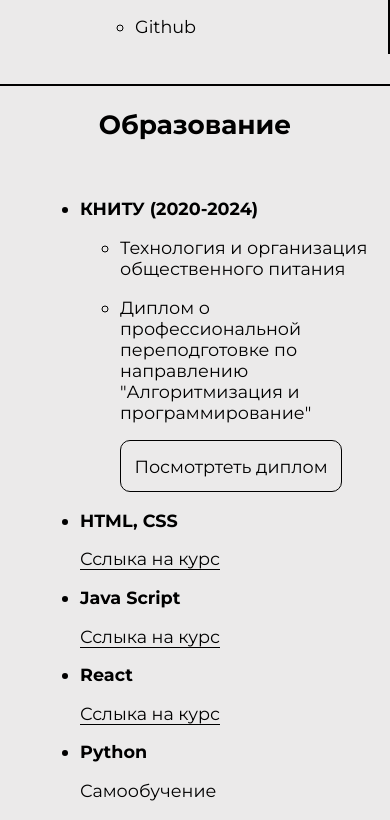
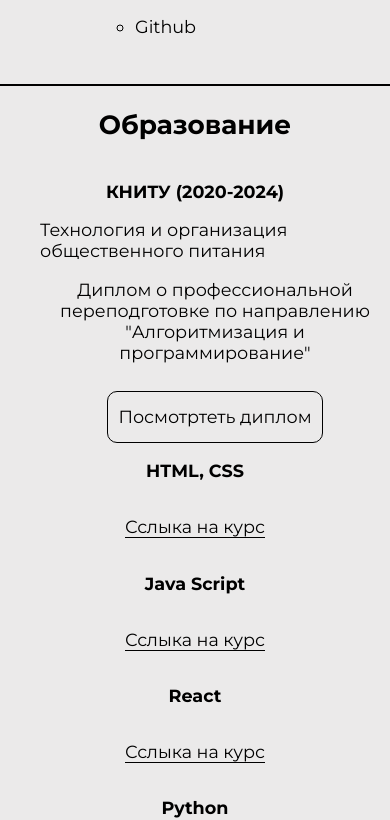
Before and after one commit to S0MANY/CV, a React (Create React App) app: page / in a window 390 px wide. Shown: the part 1165-1985 px from the top of the page. Built offline with nearby package versions, Linux system fonts and the light colour scheme.

Commit message:
btn component added

```diff
--- a/src/Components/AboutMe.jsx
+++ b/src/Components/AboutMe.jsx
@@ -62,12 +62,6 @@ function AboutMe(props) {
 
                         </ul>
                     </li>
-                    <li className="about__self">
-                        <p><strong>Желаемая заработная плата</strong></p>
-                        <ul >
-                            <li>150 000 т.р.</li>
-                        </ul>
-                    </li>
 
                 </ul>
             </div>
--- a/src/Components/Avatar.jsx
+++ b/src/Components/Avatar.jsx
@@ -1,4 +1,6 @@
 import ava from "../img/ava.jpg"
+
+
 function Avatar(props){
     return(
         <>
--- /dev/null
+++ b/src/Components/BtnLink.jsx
@@ -0,0 +1,17 @@
+
+
+function BtnLink(props) {
+    return (
+        <>
+            <div
+            className={`btn ${props.theme === "dark" ? "dark" : ""} ${props.size === "s" ? "small" : ""} ${props.className ? {} : ""} `
+                }>
+                <p>
+                    {props.link ? <a href={props.link} target="_blank" rel="noopener noreferrer">{props.text}</a> : props.text}
+                </p>
+            </div>
+        </>
+    )
+}
+
+export {BtnLink}
--- /dev/null
+++ b/src/Components/BtnModal.jsx
@@ -0,0 +1,18 @@
+
+
+function BtnModal(props) {
+    return (
+        <>
+            <div
+            onClick={() => props.action(true)}
+            className={`btn ${props.theme === "dark" ? "dark" : ""} ${props.size === "s" ? "small" : ""} ${props.className ? {} : ""} `
+                }>
+                <p>
+                    {props.link ? <a href={props.link} target="_blank" rel="noopener noreferrer">{props.text}</a> : props.text}
+                </p>
+            </div>
+        </>
+    )
+}
+
+export {BtnModal}
--- a/src/Components/Contacts.jsx
+++ b/src/Components/Contacts.jsx
@@ -15,7 +15,7 @@ function Contacts(props) {
                     <h2 className="contacts__info_title"><strong>Контактная информация</strong></h2>
                     <div className="contacts__info_number">Мобильный телефон: 8 (993) 408-47-07</div>
                     <div className="contacts__info_email">Почта: andrejpostnov117@gmail.com</div>
-                    <div className="contacts__info_github">Github: <a href="https://github.com/S0MANY" target="_blank">Перейти на страницу Github</a></div>
+                    <div className="contacts__info_github">Github: <a href="https://github.com/S0MANY" target="_blank" rel="noopener noreferrer">Перейти на страницу Github</a></div>
                 </div>
             </div>
         </>
--- a/src/Components/Education.jsx
+++ b/src/Components/Education.jsx
@@ -1,6 +1,8 @@
+
+import { BtnModal } from "./BtnModal"
+function Education(props) {
 
 
-function Education(props) {
     return (
         <>
             <div className={`education ${props.theme === "dark" ? "dark" : ""}`}>
@@ -17,7 +19,8 @@ function Education(props) {
                                         направлению "Алгоритмизация и программирование"
                                     </p>
                                     <div>
-                                        <p onClick={() => props.setModal(true)} className={`showModal ${props.theme === "dark" ? "dark" : ""}`}>Посмотртеть диплом</p>
+                                        <BtnModal theme={props.theme} action={props.setModal} text={"Посмотртеть диплом"}/>
+                                        {/* <p onClick={() => props.setModal(true)} className={`showModal ${props.theme === "dark" ? "dark" : ""}`}>Посмотртеть диплом</p>  */}
                                     </div>
                                 </div>
                             </li>
@@ -25,15 +28,15 @@ function Education(props) {
                     </li>
                     <li>
                         <p><strong>HTML, CSS</strong></p>
-                        <p><a href="https://stepik.org/course/120081/promo" target="_blank">Сслыка на курс</a></p>
+                        <p><a href="https://stepik.org/course/120081/promo" target="_blank" rel="noopener noreferrer">Сслыка на курс</a></p>
                     </li>
                     <li>
                         <p><strong>Java Script</strong></p>
-                        <p><a href="https://stepik.org/course/114165/?search=5536140066" target="_blank">Сслыка на курс</a></p>
+                        <p><a href="https://stepik.org/course/114165/?search=5536140066" target="_blank" rel="noopener noreferrer">Сслыка на курс</a></p>
                     </li>
                     <li>
                         <p><strong>React</strong></p>
-                        <p><a href="https://stepik.org/course/114197/promo?search=5536140067" target="_blank">Сслыка на курс</a></p>
+                        <p><a href="https://stepik.org/course/114197/promo?search=5536140067" target="_blank" rel="noopener noreferrer">Сслыка на курс</a></p>
                     </li>
                     <li>
                         <p><strong>Python</strong></p>
--- a/src/css/index.css
+++ b/src/css/index.css
@@ -7,6 +7,12 @@ body {
   -webkit-font-smoothing: antialiased;
   -moz-osx-font-smoothing: grayscale;
   transition: 0.5s;
+  scrollbar-width: none;
+
+}
+
+body::-webkit-scrollbar {
+  display: none; /* Скрывает полосу прокрутки */
 }
 
 body.dark{
@@ -255,7 +261,20 @@ header img{
   justify-content: space-evenly;
 }
 
-.showModal{
+/* .showModal{
+  display: flex;
+  justify-content: center;
+  align-items: center;
+  border-radius: 10px;
+  cursor: pointer;
+  height: 50px;
+  border: 1px solid black;
+  max-width: 220px;
+  transition: 0.5s;
+} */
+
+.btn{
+  margin-top: 10px;
   display: flex;
   justify-content: center;
   align-items: center;
@@ -267,11 +286,36 @@ header img{
   transition: 0.5s;
 }
 
-.showModal.dark{
+.btn.dark {
   border-color: whitesmoke;
 }
 
-.showModal:hover{
+.btn.small{
+  display: flex;
+  justify-content: center;
+  align-items: center;
+  border-radius: 10px;
+  cursor: pointer;
+  height: 40px;
+  font-size: 1rem;
+  border: 1px solid black;
+  max-width: 180px;
+  transition: 0.5s;
+}
+
+.btn.small.dark{
+  border: 1px solid whitesmoke;
+}
+
+
+
+
+
+/* .showModal.dark{
+  border-color: whitesmoke;
+} */
+
+/* .showModal:hover{
   background-color: black;
   color: whitesmoke;
   opacity: 0.4;
@@ -283,6 +327,46 @@ header img{
   color: black;
   opacity: 0.4;
   transition: 0.5s;
+} */
+
+.btn:hover{
+  background-color: black;
+  color: whitesmoke;
+  opacity: 0.4;
+  transition: 0.5s;
+}
+
+.btn:hover a{
+  color: whitesmoke;
+  transition: 0.5s;
+}
+
+.btn.dark:hover{
+  background-color: whitesmoke;
+  color: black;
+
+  transition: 0.5s;
+}
+
+.btn.dark:hover a{
+  background-color: transparent;
+  color: black;
+  border: transparent;
+  transition: 0.5s;
+}
+
+.btn a{
+  border: transparent;
+}
+
+.btn.small.dark  a{
+  color: black;
+  border: transparent;
+}
+
+.btn.small.dark:hover  a{
+  color: black;
+  border: transparent;
 }
 
 
@@ -313,14 +397,18 @@ header img{
   flex-direction: column;
   justify-content: space-evenly;
   align-items: center;
-  height: 840px;
-  width: 1000px;
+  height: 700px;
+  width: 900px;
   border: 1px solid black;
   border-radius: 15px;
   transition: 0.5s;
 }
 
-.modal__box::after {
+.modal__box img:hover{
+  cursor: pointer;
+}
+
+/* .modal__box::after {
   position: absolute;
   content: "Свайпай в сторону";
   color: whitesmoke;
@@ -335,11 +423,12 @@ header img{
   top: 100px;
   left: calc(50% - 400px);
   box-shadow: 0 0 10px whitesmoke;
-}
+} */
 
 .modal__box img {
-  max-width: 600px;
-  max-height: 600px;
+  max-width: 700px;
+  max-height: 700px;
+  transition: 0.5s;
 }
 
 .modal__box img:hover {
--- a/src/css/medium.css
+++ b/src/css/medium.css
@@ -214,7 +214,7 @@
         transition: 0.5s;
       }
 
-      .modal__box::after {
+      /* .modal__box::after {
         position: absolute;
         content: "Свайпай в сторону";
         color: whitesmoke;
@@ -229,16 +229,17 @@
         top: 80px;
         left: calc(50% - 300px);
         box-shadow: 0 0 10px whitesmoke;
-      }
+      } */
 
       .modal__box img {
         max-width: 500px;
         max-height: 500px;
+        transition: 0.5s;
       }
 
 
       .modal__box img:hover {
-        scale: 1.2;
+        scale: 1.4;
         transition: 0.5s;
       }
 
--- a/src/css/small.css
+++ b/src/css/small.css
@@ -61,16 +61,18 @@
         height: 100vh;
         display: flex;
         flex-direction: column;
-
       }
 
-      .container > div{
+      /* .container > div{
         display: flex;
         flex-direction: column;
         align-items: center;
-      }
+      } */
 
       .avatar {
+        display: flex;
+        flex-direction: column;
+        align-items: center;
         display: flex;
         flex-direction: column;
         align-items: center;
@@ -86,13 +88,10 @@
       }
 
       .contacts {
-
         display: flex;
         flex-direction: column;
         align-items: center;
         justify-content: space-between;
-        grid-column: 2;
-        grid-row: 1/2;
       }
 
       .contacts__msg_title{
@@ -122,12 +121,19 @@
       }
 
       .skills {
+        display: flex;
+        flex-direction: column;
+        align-items: center;
+        margin-top: 30px;
+        border-top: 2px solid black;
+        border-right: 2px solid transparent;
+      }
+
+      .skills.dark {
 
         margin-top: 30px;
-        border-top: 2px solid black;
-        border-right: 2px solid black;
-        grid-column: 1/2;
-        grid-row: 2/3;
+        border-top: 2px solid whitesmoke;
+        border-right: 0px ;
       }
 
       .skills .type {
@@ -141,24 +147,40 @@
       }
 
       .education {
-
-        margin: auto;
+        display: flex;
+        flex-direction: column;
+        align-items: center;
         margin-top: 30px;
         border-top: 2px solid black;
-        grid-column: 2;
-        grid-row: 2/3;
       }
 
       .education .list {
-        padding-inline-start: 80px;
+        margin: 0;
+        padding: 0;
+        display: flex;
+        flex-direction: column;
+        align-items: center;
+      }
+
+      .education .list li {
+        display: flex;
+        flex-direction: column;
+        align-items: center;
+        margin: 0;
+        padding: 0;
+        display: flex;
+        flex-direction: column;
+        align-items: center;
       }
       .experience{
-
         display: flex;
+        flex-direction: column;
+        align-items: center;
         border-top: 2px solid black;
-        grid-column: 1/2;
-        grid-row: 3;
-        border-right: 2px solid black;
+        border-right: 2px solid transparent;
+      }
+      .experience.dark{
+        border-right: 0px ;
       }
 
       .experience ul {
@@ -171,15 +193,44 @@
 
       }
 
+      .ifGrad {
+        display: flex;
+        flex-direction: column;
+        align-items: center;
+        text-align: center;      }
+
       .about{
-
+        display: flex;
+        flex-direction: column;
+        align-items: center;
         border-top: 2px solid black;
         grid-column: 2;
         grid-row: 3;
       }
 
+      .about ul{
+        display: flex;
+        flex-direction: column;
+        align-items: center;
+        margin: 0;
+        padding: 0;
+      }
+
+      .about ul li{
+        display: flex;
+        flex-direction: column;
+        align-items: center;
+        margin-bottom: 10px;
+        text-align: center;
+      }
+
       .about .sub {
         list-style:none;
+      }
+
+      .btn{
+        max-width: 300px;
+        padding: 0 10px;
       }
 
       /* modal */
@@ -216,7 +267,7 @@
         border-color: transparent;
       }
 
-      .modal__box::after {
+      /* .modal__box::after {
         position: absolute;
         content: "Свайпай в сторону";
         color: whitesmoke;
@@ -231,11 +282,12 @@
         top: 100px;
         left: calc(50% - 200px);
         box-shadow: 0 0 10px whitesmoke;
-      }
+      } */
 
       .modal__box img {
-        max-width: 550px;
-        max-height: 550px;
+        max-width: 400px;
+        max-height: 400px;
+        transition: 0.5s;
       }
 
       .modal__box img:hover {
```
Also changed, not shown: src/Components/Experience.jsx (+7 -3 lines), src/Components/Modal.jsx (+18 -10 lines), src/img/full_diplom.jpg (added), src/img/test ava.jpg (added).
